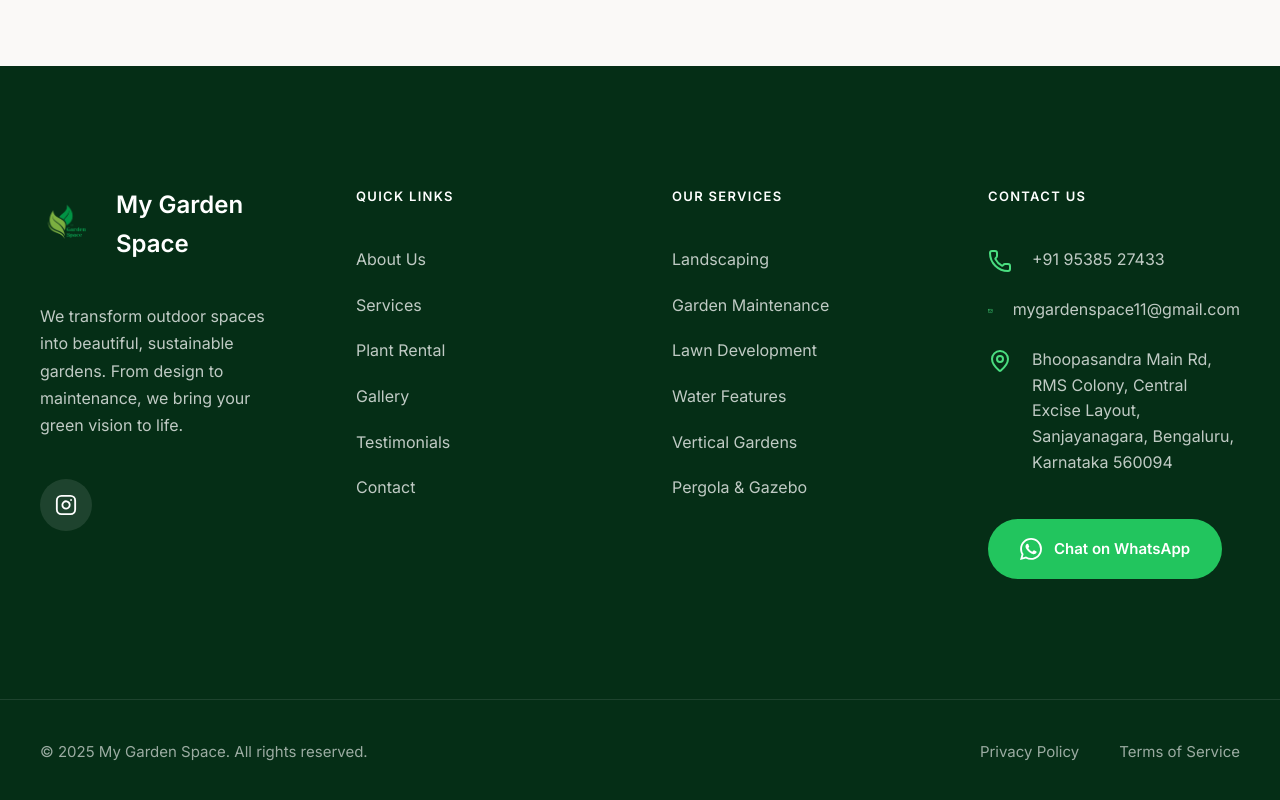
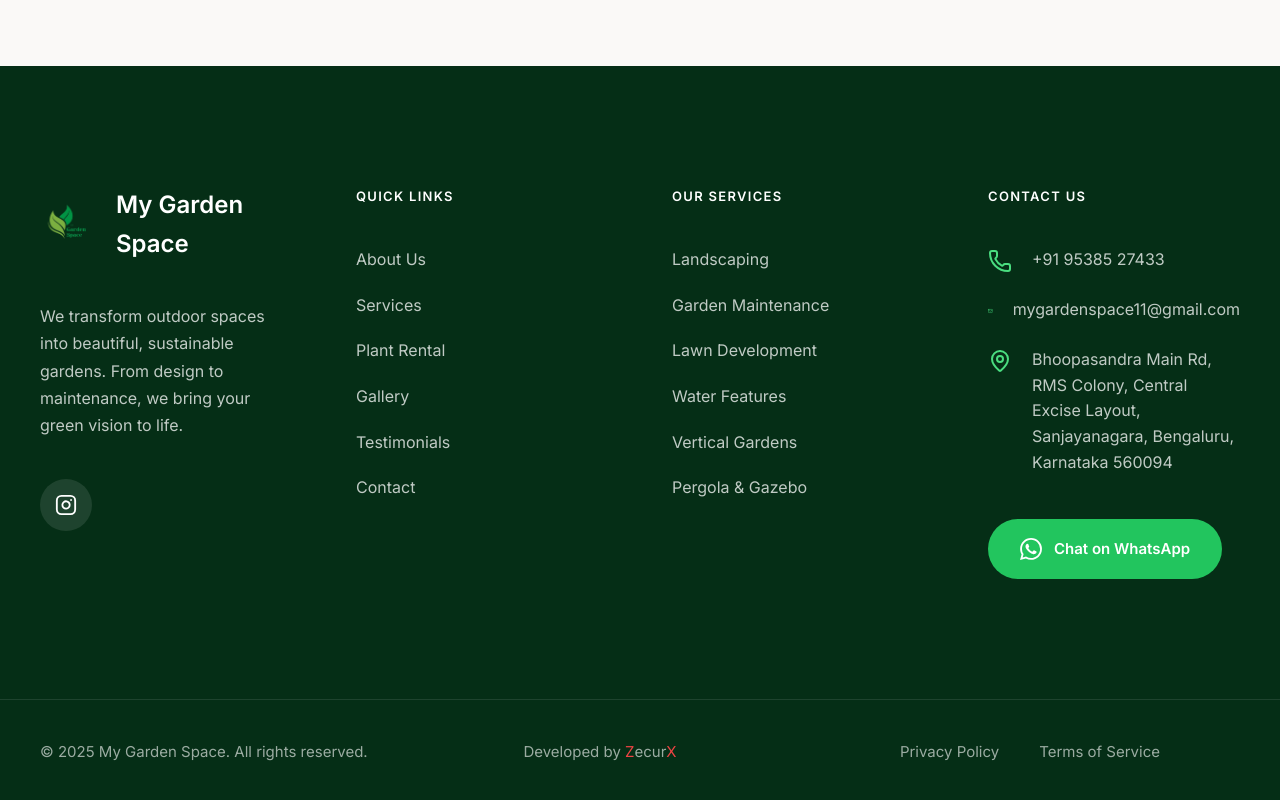
Before and after one commit to ZecurX/my-garden-space, a Next.js app: page / in a window 1280 px wide. Shown: the part 7032-7832 px from the top of the page. Built offline with nearby package versions, Linux system fonts and the light colour scheme.

Commit message:
fix: restore footer flex layout with perfect centering and padding

```diff
--- a/components/layout/Footer.tsx
+++ b/components/layout/Footer.tsx
@@ -293,11 +293,33 @@ export default function Footer() {
                     <p style={{
                         color: "rgba(255,255,255,0.6)",
                         fontSize: "15px",
-                        textAlign: "center"
-                    }}>
+                        textAlign: "center",
+                        flex: 1
+                    }} className="md:!text-left">
                         © {currentYear} My Garden Space. All rights reserved.
                     </p>
-                    <div style={{ display: "flex", alignItems: "center", gap: "40px" }}>
+                    <a
+                        href="https://zecurx.com"
+                        target="_blank"
+                        rel="noopener noreferrer"
+                        style={{
+                            color: "rgba(255,255,255,0.6)",
+                            fontSize: "15px",
+                            textDecoration: "none",
+                            transition: "color 0.2s ease"
+                        }}
+                        className="hover:text-white"
+                    >
+                        Developed by <span style={{ color: "#ef4444" }}>Z</span>ecur<span style={{ color: "#ef4444" }}>X</span>
+                    </a>
+                    <div style={{
+                        display: "flex",
+                        alignItems: "center",
+                        gap: "40px",
+                        flex: 1,
+                        justifyContent: "flex-end",
+                        paddingRight: "80px" // Space for WhatsApp button
+                    }}>
                         <Link
                             href="/privacy-policy"
                             style={{
```
